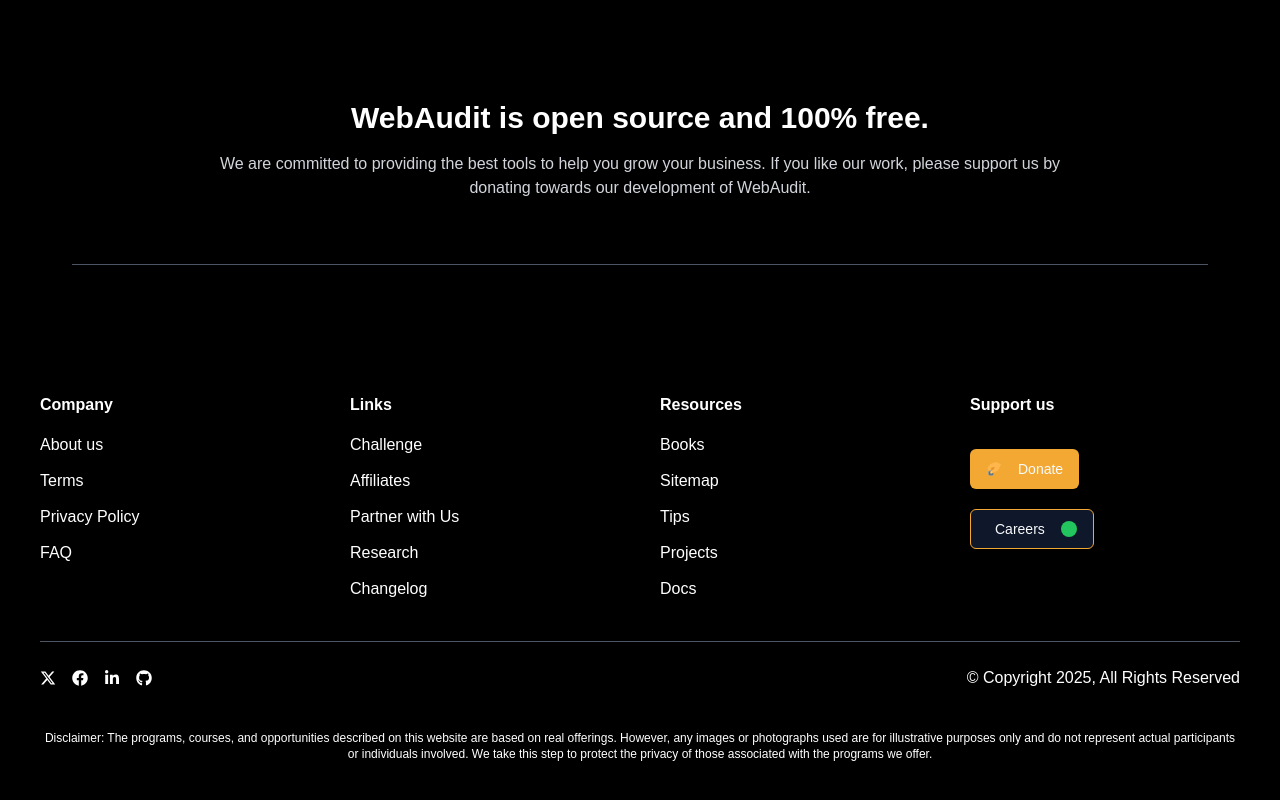
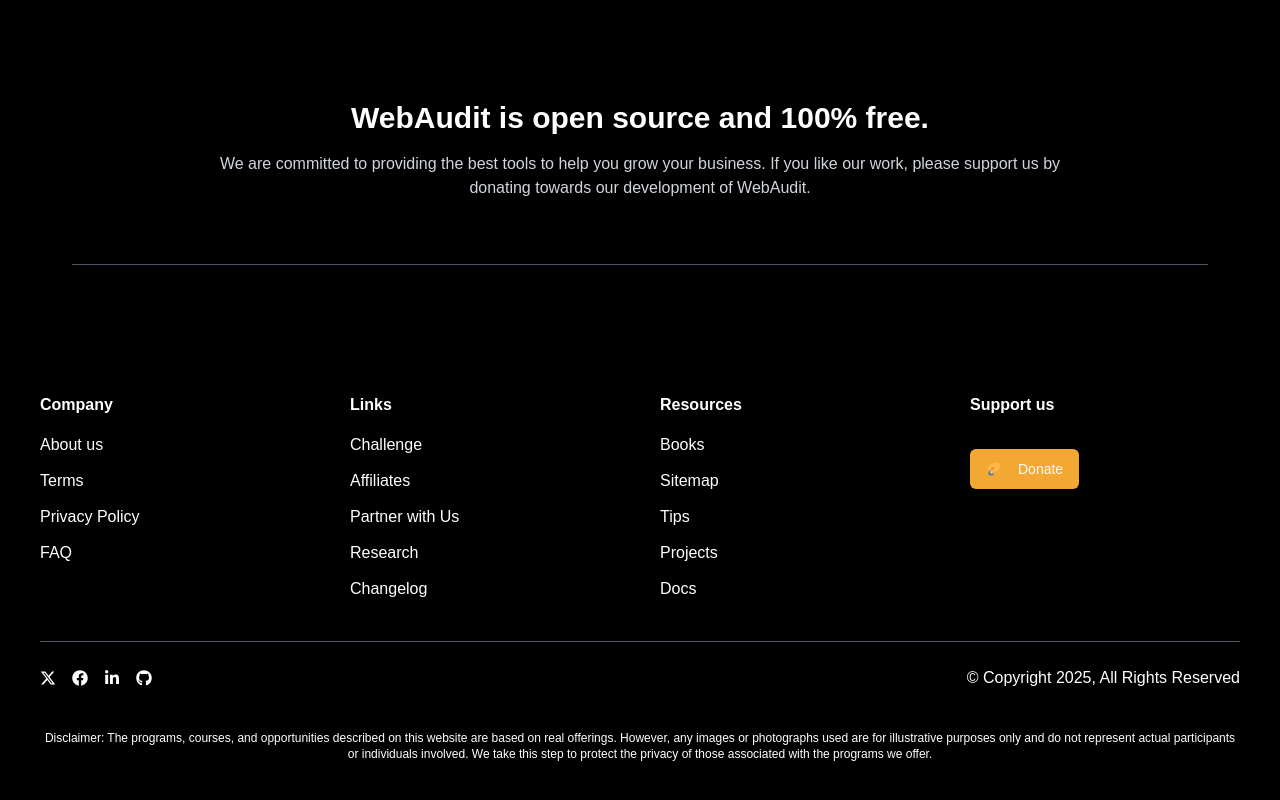
Before and after one commit to marksikaundi/InSyst, a Next.js app: page /about in a window 1280 px wide. Shown: the part 1080-1880 px from the top of the page. Built offline with nearby package versions, Linux system fonts and the light colour scheme.

Commit message:
style: comment out Careers button in Footer component

```diff
--- a/components/Footer.tsx
+++ b/components/Footer.tsx
@@ -78,7 +78,7 @@
                 Donate
               </Button>
             </div>
-            <div className="pt-5">
+            {/* <div className="pt-5">
               <Button className="border border-[#F3A833] ">
                 <Link href="/careers" className="p-2">
                   Careers
@@ -88,7 +88,7 @@
                   <span className="relative inline-flex rounded-full h-4 w-4 bg-green-500"></span>
                 </span>
               </Button>
-            </div>
+            </div> */}
           </div>
         </div>
         <div className="mt-10 flex flex-col items-center justify-between border-t border-gray-600 py-6 md:flex-row">
```
